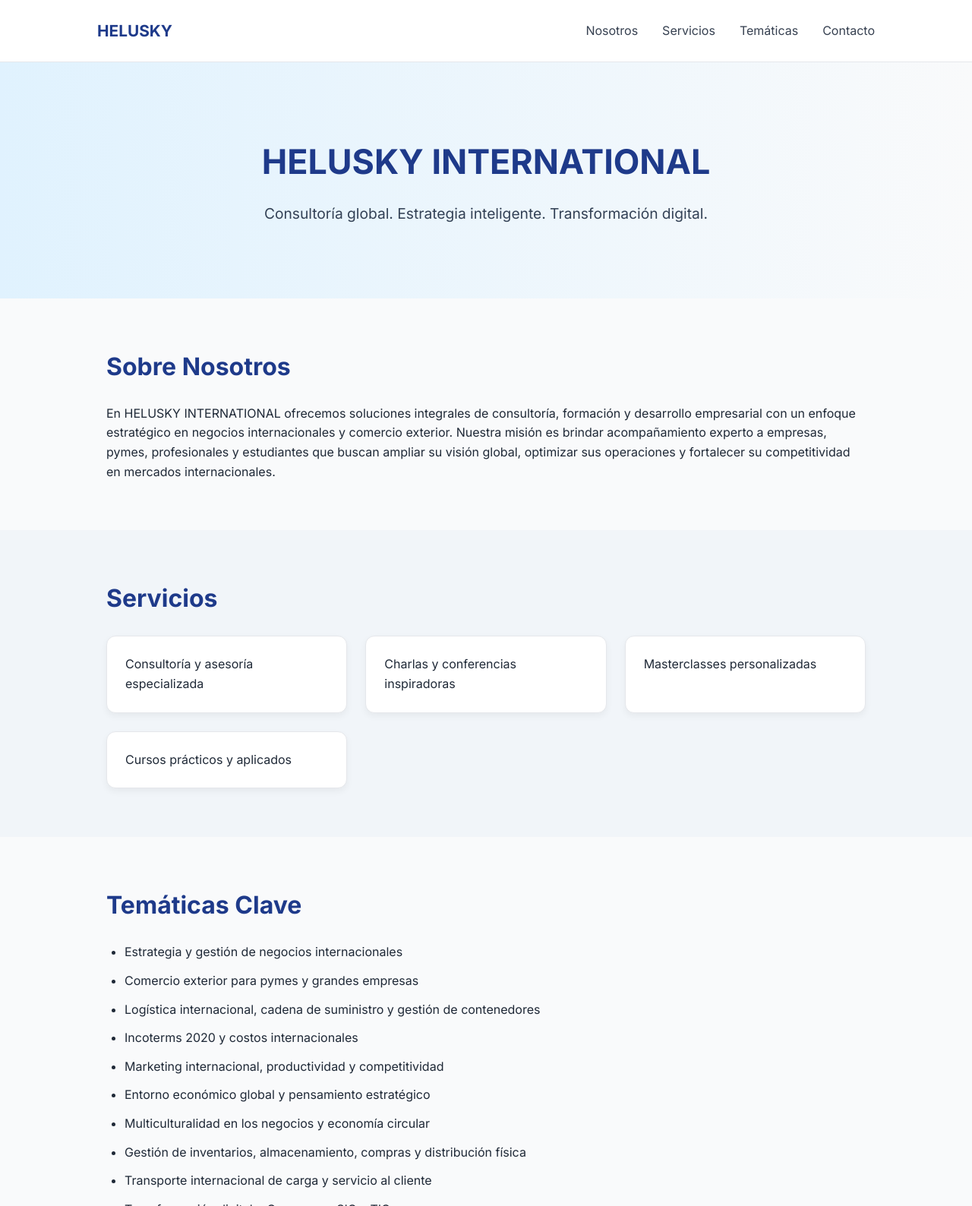
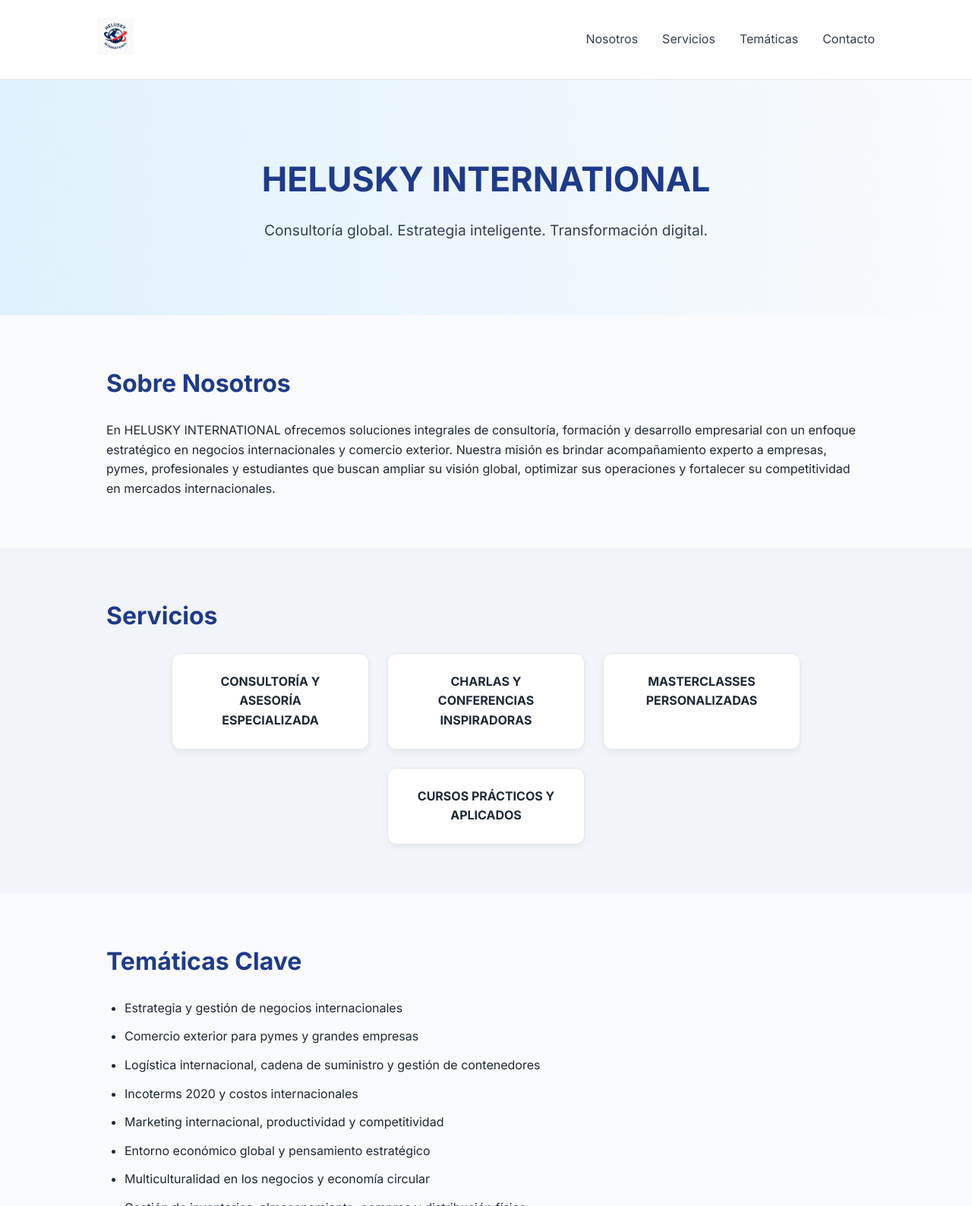
Before and after one commit to Camilo951088/Helusky-international, a plain HTML site: page index.html in a window 1280 px wide. Shown: the top 1588 px of the page at 76% size. Drawn offline with Linux system fonts and the light colour scheme.

Commit message:
Add files via upload

```diff
--- a/index.html
+++ b/index.html
@@ -31,10 +31,8 @@
             z-index: 10;
         }
 
-        nav .logo {
-            font-weight: 700;
-            font-size: 1.3rem;
-            color: #1e3a8a;
+        nav .logo img {
+            height: 48px;
         }
 
         nav ul {
@@ -87,8 +85,9 @@
         }
 
         .card-grid {
-            display: grid;
-            grid-template-columns: repeat(auto-fit, minmax(240px, 1fr));
+            display: flex;
+            flex-wrap: wrap;
+            justify-content: center;
             gap: 1.5rem;
         }
 
@@ -97,6 +96,10 @@
             border: 1px solid #e5e7eb;
             border-radius: 12px;
             padding: 1.5rem;
+            width: 260px;
+            text-align: center;
+            font-weight: 700;
+            text-transform: uppercase;
             box-shadow: 0 4px 10px rgba(0,0,0,0.05);
             transition: box-shadow 0.3s;
         }
@@ -125,7 +128,9 @@
 <body>
 
     <nav>
-        <div class="logo">HELUSKY</div>
+        <div class="logo">
+            <img src="logo.png" alt="HELUSKY Logo">
+        </div>
         <ul>
             <li><a href="#nosotros">Nosotros</a></li>
             <li><a href="#servicios">Servicios</a></li>
```
